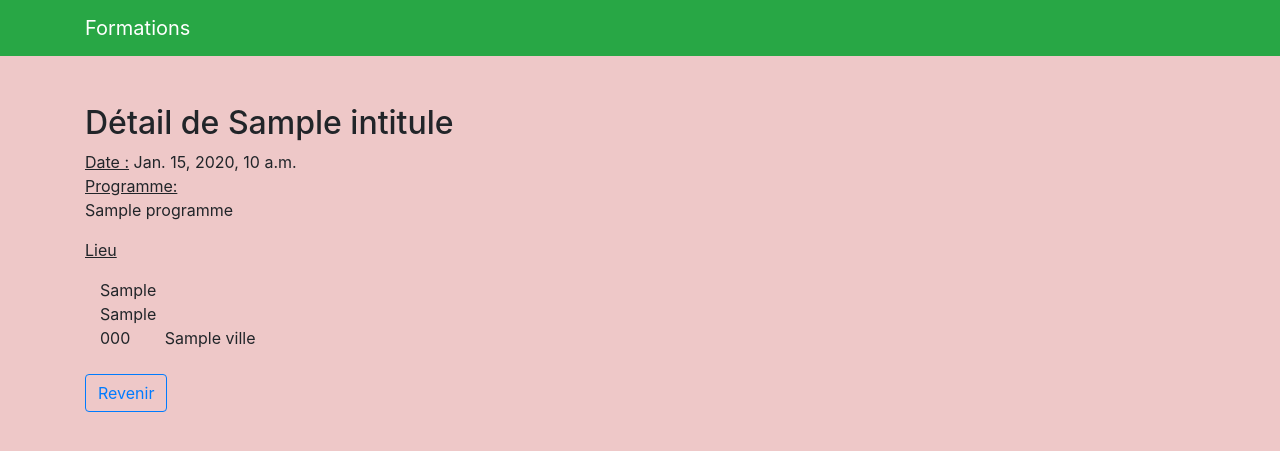
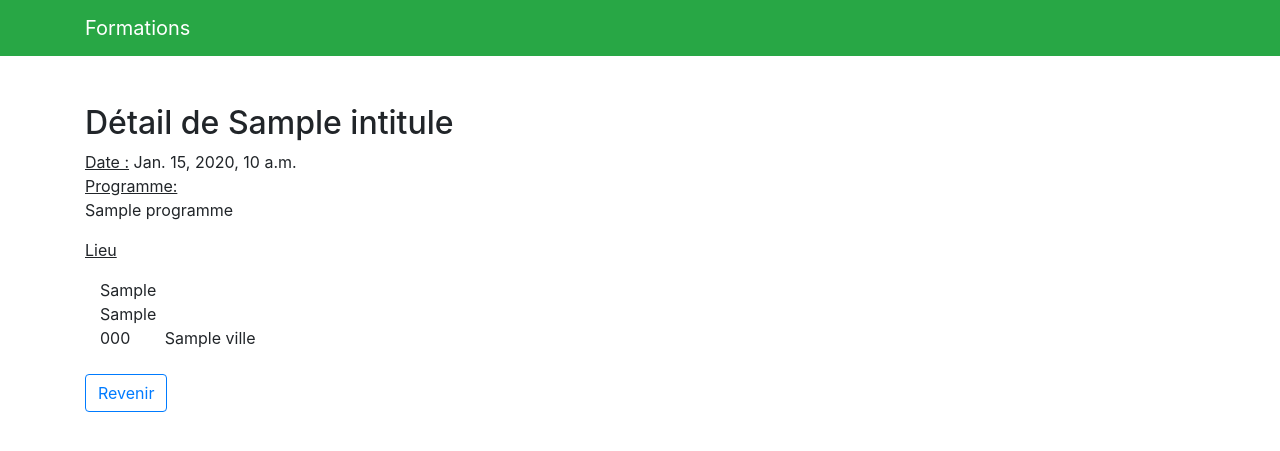
Before and after one commit to JMdemarle/sfanm, a Django app: template resasfanm/templates/resasfanm/voirevt.html in a window 1280 px wide. Shown: the top 451 px of the page. Run offline with Django 3.2, Linux system fonts and the light colour scheme; the template is opened without the code that fills it: most values are stand-ins (such as "Sample title", 1, 10 or a date in 2020); some libraries are stand-ins or nearby versions; some web fonts are replaced.

Commit message:
modifié :         templates/baseevt.html

```diff
--- a/templates/baseevt.html
+++ b/templates/baseevt.html
@@ -18,7 +18,7 @@
     {% block stylesheet %}
     <style>
     body {
-      background-color: rgba(201, 76, 76, 0.3);;
+      background-color: rgba(255, 255, 255, 0.6);;
     }
     input, textarea{
     background-color:#666;
```
